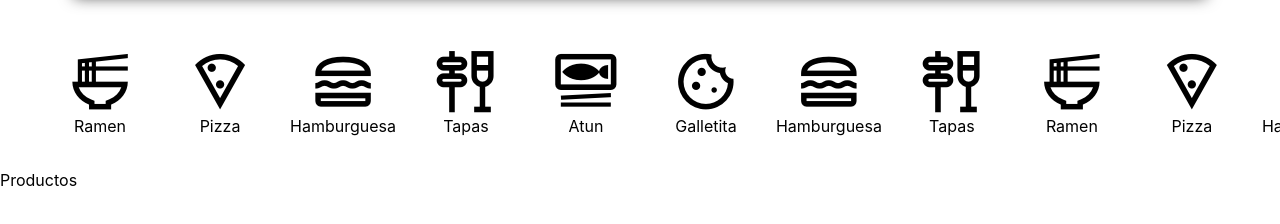
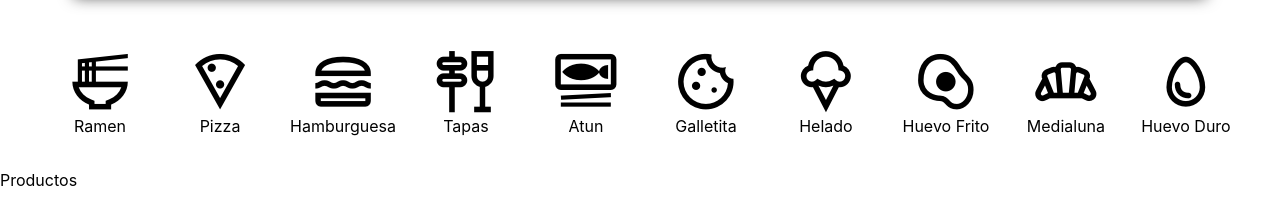
Before and after one commit to AugustoGonzalezz/Tp2_App_Restaurante, a plain HTML site: page index.html in a window 1280 px wide. Shown: the part 310-534 px from the top of the page. Drawn offline with Linux system fonts and the light colour scheme.

Commit message:
Aumento de comidas

```diff
--- a/index.html
+++ b/index.html
@@ -72,72 +72,72 @@
 
             <a href="#" class="btn-cat">
                 <i class="material-icons-outlined f30">
-                    lunch_dining
+                    icecream
                 </i>
-                Hamburguesa
+                Helado
             </a>
 
             <a href="#" class="btn-cat">
                 <i class="material-icons-outlined f30">
-                    tapas
+                    egg_alt
                 </i>
-                Tapas
+                Huevo Frito
             </a>
 
             <a href="#" class="btn-cat">
                 <i class="material-icons-outlined f30">
-                    ramen_dining
+                    bakery_dining
                 </i>
-                Ramen
+                Medialuna
             </a>
 
             <a href="#" class="btn-cat">
                 <i class="material-icons-outlined f30">
-                    local_pizza
+                    egg
                 </i>
-                Pizza
+                Huevo Duro
             </a>
 
             <a href="#" class="btn-cat">
                 <i class="material-icons-outlined f30">
-                    lunch_dining
+                    cake
                 </i>
-                Hamburguesa
+                Torta
             </a>
 
             <a href="#" class="btn-cat">
                 <i class="material-icons-outlined f30">
-                    tapas
+                    local_cafe
                 </i>
-                Tapas
+                Cafe
             </a>
 
             <a href="#" class="btn-cat">
                 <i class="material-icons-outlined f30">
-                    set_meal
+                    soup_kitchen
                 </i>
-                Atun
+                Sopa
             </a>
 
             <a href="#" class="btn-cat">
                 <i class="material-icons-outlined f30">
-                    cookie
+                    rice_bowl
                 </i>
-                Galletita
+                Bola de arroz
             </a>
 
             <a href="#" class="btn-cat">
                 <i class="material-icons-outlined f30">
-                    lunch_dining
+                    local_bar
                 </i>
-                Hamburguesa
+                Martini
             </a>
 
             <a href="#" class="btn-cat">
                 <i class="material-icons-outlined f30">
-                    tapas
+                    fastfood
                 </i>
-                Tapas
+                Hamburguesa + Bebida
             </a>
         </nav>
     </header>
```
